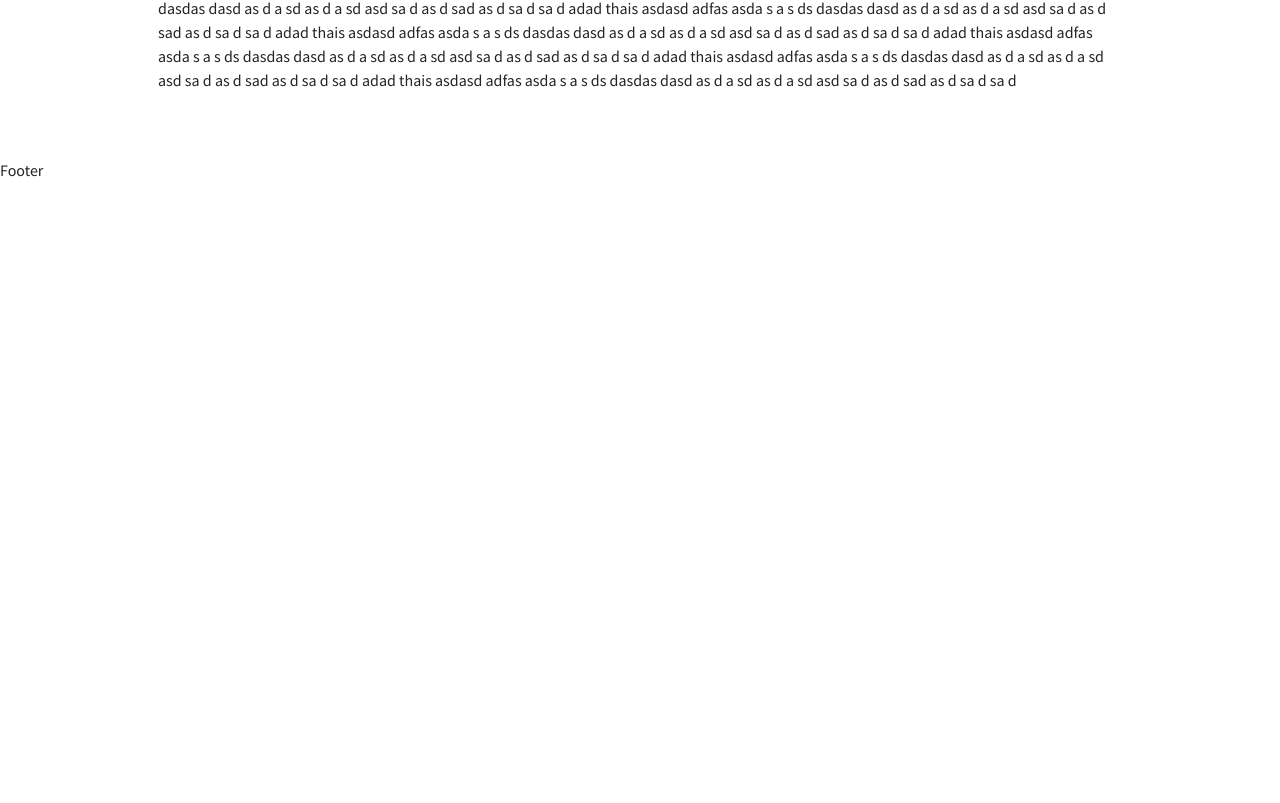
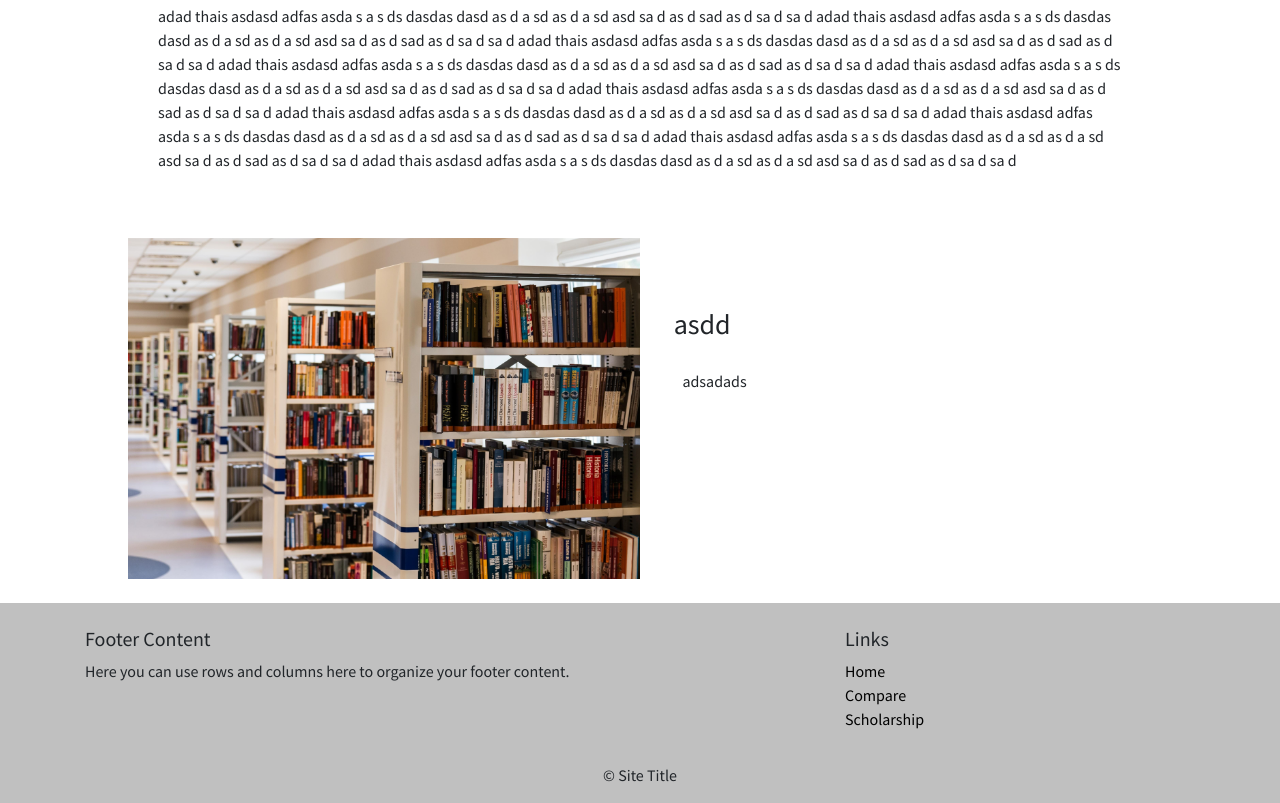
Before and after one commit to ahmadmustafeen/fyp, a React (Create React App) app: page / in a window 1280 px wide. Shown: the part 948-1751 px from the top of the page. Before the commit the page ends 1130 px from the top, so only its background shows below. Built offline with nearby package versions, Linux system fonts and the light colour scheme.

Commit message:
image with text

```diff
--- a/package.json
+++ b/package.json
@@ -7,6 +7,7 @@
     "@testing-library/react": "^11.2.5",
     "@testing-library/user-event": "^12.8.3",
     "bootstrap": "^4.6.0",
+    "mdbreact": "^5.0.1",
     "react": "^17.0.1",
     "react-bootstrap": "^1.5.2",
     "react-dom": "^17.0.1",
--- a/src/App.css
+++ b/src/App.css
@@ -35,10 +35,20 @@
 }
 
 
+/* footer */
+.footer{
+  background-color: #c0c0c0;
+}
+.list-unstyled a{
+  margin-left: -40px;
+  color: black;
+}
+
+
 /* carasoul */
 
 .carasoul123{
-  height:80vh
+  height:90vh
 }
 
 
@@ -64,3 +74,20 @@
   width: 80%;
 padding:0 30px;
 }
+
+
+
+
+/* ImageWithText */
+.ImageWithText{
+  display: flex;
+  flex-direction: row;
+}
+.IT-image{
+  width: 50%;
+  /* aspect-ratio: 1; */
+}
+.IT-image img{
+  width: 100%;
+  /* height: 400px; */
+}
--- a/src/Components/Footer.js
+++ b/src/Components/Footer.js
@@ -1,11 +1,42 @@
-import React from 'react'
+import React from "react";
+import { MDBCol, MDBContainer, MDBRow, MDBFooter } from "mdbreact";
 
+const Footer = () => {
+  return (
+    <MDBFooter  className="font-small pt-4 mt-4 footer">
+      <MDBContainer  className="text-center text-md-left">
+        <MDBRow>
+          <MDBCol md="8">
+            <h5 className="title">Footer Content</h5>
+            <p>
+              Here you can use rows and columns here to organize your footer
+              content.
+            </p>
+          </MDBCol>
+          <MDBCol md="2">
+            <h5 className="title">Links</h5>
+            <ul>
+              <li className="list-unstyled">
+                <a href="#!">Home</a>
+              </li>
+              <li className="list-unstyled">
+                <a href="#!">Compare</a>
+              </li>
+              <li className="list-unstyled">
+                <a href="#!">Scholarship</a>
+              </li>
 
-const Footer = (props) => {
-    return (
-    <div>
-Footer
-    </div>
-    )
+            </ul>
+          </MDBCol>
+        </MDBRow>
+      </MDBContainer>
+      <div className="footer-copyright text-center py-3">
+        <MDBContainer fluid>
+          &copy; Site Title
+        </MDBContainer>
+      </div>
+    </MDBFooter>
+  );
 }
-export default Footer
+
+export default Footer;
--- /dev/null
+++ b/src/Components/ImageWithText.js
@@ -0,0 +1,18 @@
+import React from 'react'
+import HeaderText from './HeaderText'
+
+
+const ImageWithText = (props) =>{
+    return(
+        <div className="ImageWithText">
+            <div className="IT-image">
+                <img src={require("./image3.jpg").default} alt="image3"/>
+            </div>
+            <div class="IT-text">
+            <HeaderText  {...props}/>
+            </div>
+        </div>
+    )
+}
+
+export default ImageWithText
--- a/src/Screens/Home/index.js
+++ b/src/Screens/Home/index.js
@@ -1,7 +1,7 @@
 import React from 'react'
 import CarasoulComponent from '../../Components/Carasoul'
 import HeaderText from '../../Components/HeaderText'
-
+import ImageWithText from '../../Components/ImageWithText'
 const Home = (props) => {
     return (
     <div>
@@ -38,6 +38,9 @@ const Home = (props) => {
         d a sd as d a sd asd sa d as d
         sad  as d sa d sa        d "
          />
+         <div style={{width:'80%',display:'flex',margin:'auto'}}>
+         <ImageWithText heading="asdd" paragraph="adsadads"/>
+         </div>
     </div>
     )
 }
```
Also changed, not shown: src/Components/index.js (deleted), 1 other file (tests, documents, lock files or other folders).
